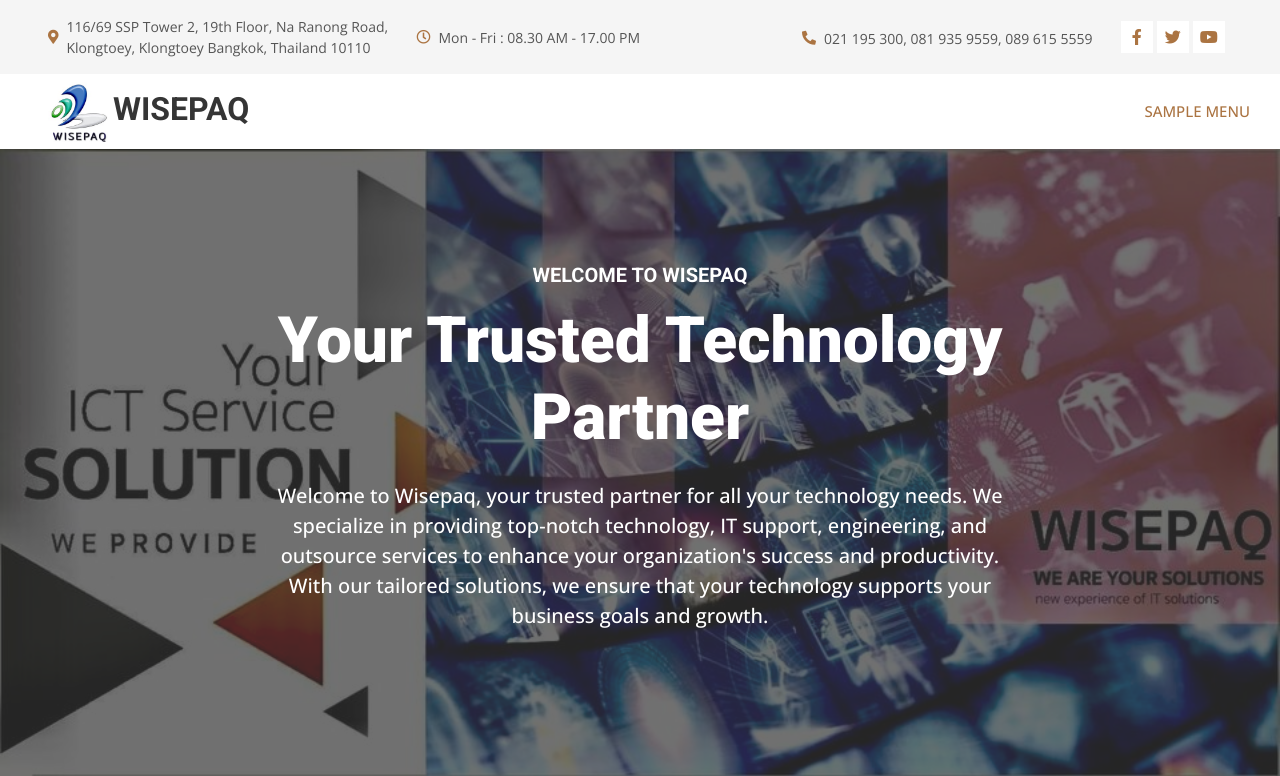
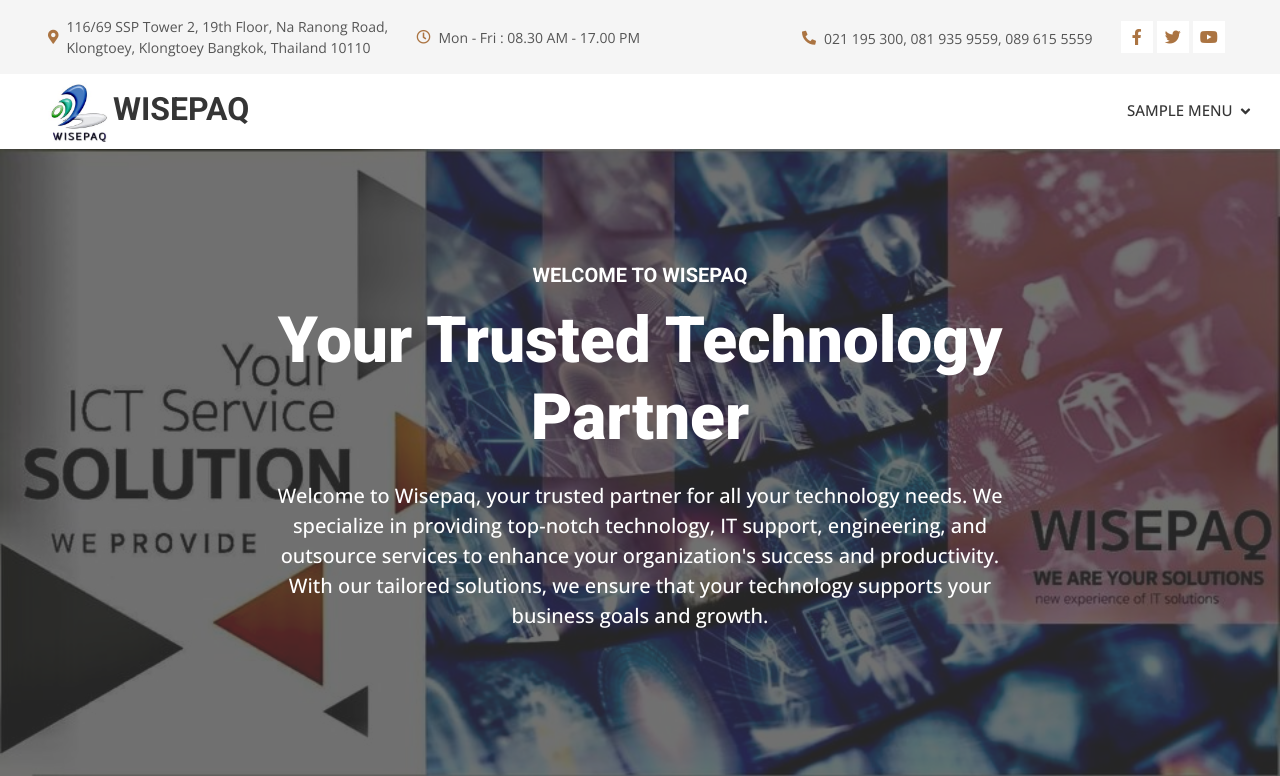
Before and after one commit to chinnarat07/web_wisepaq, a PHP site: page / in a window 1280 px wide; the page is wider, and only the part inside the window is pictured. Shown: the top 776 px of that part. Run offline with PHP 8.4, Linux system fonts and the light colour scheme; tables that the repository leaves empty or names only in its code hold one stand-in row (values such as "Sample post"); some libraries are stand-ins or nearby versions.

Commit message:
Update header.php

```diff
--- a/includes/header.php
+++ b/includes/header.php
@@ -34,54 +34,6 @@
     </div>
     <!-- Topbar End -->
 
-
- <!-- Navbar Start -->
-<!-- <nav class="navbar navbar-expand-lg bg-white navbar-light sticky-top p-0">
-     <a href="index.html" class="navbar-brand d-flex align-items-center px-4 px-lg-5">
-         <h2 class="m-0 "><img src="img/wisepaq.jpg" alt="" width="60" height="60" style="margin-right: 5px;">WISEPAQ</h2>
-     </a>
-     <button type="button" class="navbar-toggler me-4" data-bs-toggle="collapse" data-bs-target="#navbarCollapse">
-         <span class="navbar-toggler-icon"></span>
-     </button>
-     <div class="collapse navbar-collapse" id="navbarCollapse">
-         <div class="navbar-nav ms-auto p-4 p-lg-0">
-             <?php
-                $query = "SELECT * FROM menu";
-                $fetch_data = mysqli_query($connection, $query);
-
-                if (mysqli_num_rows($fetch_data) == 0) {
-                    //echo "<h1 class='text-center'>No content Found</h1>";
-                } else {
-
-                    while ($Row = mysqli_fetch_assoc($fetch_data)) {
-                        $menu_id = $Row['id'];
-                        $menu_title = $Row['menu_name'];
-                        $link = $Row['link_name'];
-                ?>
-                  <?php  if($menu_id <=6) { ?>
-                        <a href="<?php echo $link; ?>" class="nav-item nav-link active"><?php echo $menu_title; ?></a>
-                  <?php }else { ?>
-                      <div class="nav-item dropdown">
-                         <a href="#" class="nav-link dropdown-toggle" data-bs-toggle="dropdown">More</a>
-                         <div class="dropdown-menu fade-up m-0">
-                             <a href="<?php echo $link; ?>" class="dropdown-item"><?php echo $menu_title; ?></a>
-                             <a href="<?php echo $link; ?>" class="dropdown-item"><?php echo $menu_title; ?></a>
-                             <a href="<?php echo $link; ?>" class="dropdown-item"><?php echo $menu_title; ?></a>
-                             <a href="<?php echo $link; ?>" class="dropdown-item"><?php echo $menu_title; ?></a>
-                             <a href="<?php echo $link; ?>" class="dropdown-item"><?php echo $menu_title; ?></a>
-                         </div>
-                     </div>
-        <?php } ?>
-           <?php }
-                } ?>
-
-     </div>
-
-          <a href="" class="btn btn-primary py-4 px-lg-5 d-none d-lg-block">Get A Quote<i class="fa fa-arrow-right ms-3"></i></a>
-     </div>
- </nav>-->
- <!-- Navbar End -->
-
    <!-- Navbar Start -->
     <nav class="navbar navbar-expand-lg bg-white navbar-light sticky-top p-0">
         <a href="index.html" class="navbar-brand d-flex align-items-center px-4 px-lg-5">
@@ -92,6 +44,8 @@
         </button>
         <div class="collapse navbar-collapse" id="navbarCollapse">
             <div class="navbar-nav ms-auto p-4 p-lg-0">
+
+
                 <?php
             $query = "SELECT * FROM menu";
             $fetch_data = mysqli_query($connection, $query);
@@ -104,20 +58,20 @@
                     $menu_id = $Row['menu_id'];
                     $menu_title = $Row['menu_name'];
                     $link = $Row['link_name'];
-           ?>
 
-                    <div class="nav-item dropdown">
-                   <a href="<?php echo $link; ?>" class="nav-item nav-link active"><?php echo $menu_title;  ?></a>
-
-            <?php
-
-                        $query_sub = "SELECT * FROM sub_menu where menu_id= $menu_id";
+                        $query_sub = "SELECT * FROM sub_menu where menu_id = $menu_id";
                         $fetch_data_sub = mysqli_query($connection, $query_sub);
 
                         if (mysqli_num_rows($fetch_data_sub) == 0) {
                             //echo "<h1 class='text-center'>No content Found</h1>";
+             ?>
+                                 <a href="<?php echo $link; ?>" class="nav-item nav-link active"><?php echo $menu_title;  ?></a>
+
+             <?php
                         } else {
                        ?>
+                 <div class="nav-item dropdown">
+                    <a href="#" class="nav-link dropdown-toggle" data-bs-toggle="dropdown"><?php echo $menu_title; ?></a>
                     <div class="dropdown-menu fade-up m-0">
                       <?php
                             while ($Row_sub = mysqli_fetch_assoc($fetch_data_sub)) {
@@ -125,17 +79,16 @@
                                 $link_sub = $Row_sub['link_subname'];
                   ?>
                          <a href="<?php echo $link_sub;  ?>" class="dropdown-item"><?php echo $menu_title_sub  ?></a>
-                            <?php
-                              }
-                          } ?>
+                         <?php  } ?>
                     </div>
                 </div>
-            <?php
-                }
-            } ?>
 
+                    <?php  } ?>
+
+            <?php  }} ?>
+
+            </div>
             <!-- <a href="" class="btn btn-primary py-4 px-lg-5 d-none d-lg-block">Get A Quote<i class="fa fa-arrow-right ms-3"></i></a> -->
-        </div>
         </div>
     </nav>
     <!-- Navbar End -->
```
Lines whose indentation alone changed are shown as unchanged.
